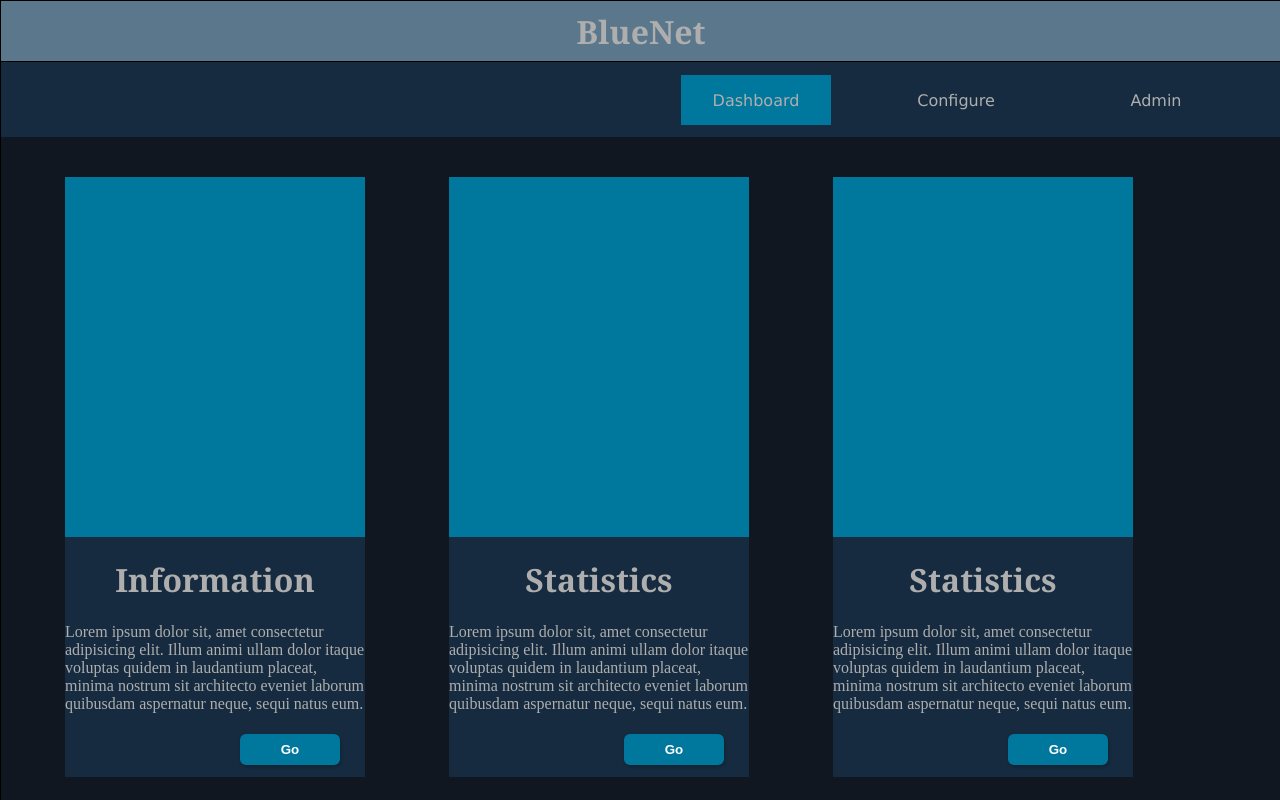
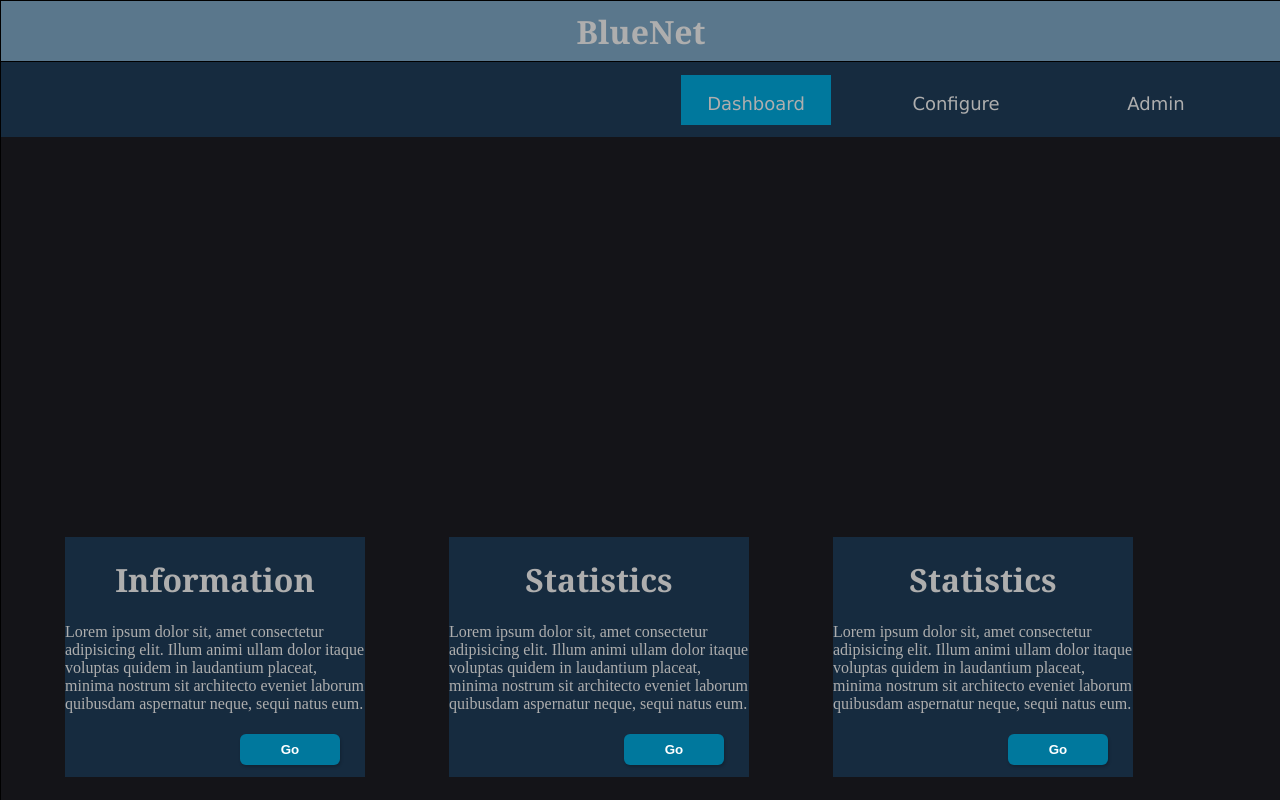
Before and after one commit to edunbar2/EarthNet, a Svelte app: page / in a window 1280 px wide. Shown: the top 800 px of the page. Built offline with nearby package versions, Linux system fonts and the light colour scheme.

Commit message:
Updated colors using final color pallete.

```diff
--- a/src/App.svelte
+++ b/src/App.svelte
@@ -39,14 +39,14 @@
   main{
     display: flex;
     flex-direction: column;
-    background-color: #111720;
+    background-color: #141418;
     height: 100%;
     width:100%;
     border: solid 1px black;
 
   }
 .body{
-  background-color: #6B7361;
+  background-color: #141418;
   width: 100%;
 }
 </style>
--- a/src/Components/Configuration.svelte
+++ b/src/Components/Configuration.svelte
@@ -522,7 +522,7 @@ button{
     align-self: center;
     background-color: #162B3F;
     border: none;
-    caret-color: #00789D;
+    caret-color: white;
     cursor: pointer;
     color: white;
 }
--- a/src/Components/Navbar.svelte
+++ b/src/Components/Navbar.svelte
@@ -51,7 +51,7 @@ const  handleTabClick = (tab) => {
     height: 50px;
     pointer-events: auto;
     font-family: Verdana, Geneva, Tahoma, sans-serif;
-    font-size: 18;
+    font-size: 18px;
 }
 
 .highlighted{
--- a/src/Components/Parts/card.svelte
+++ b/src/Components/Parts/card.svelte
@@ -36,7 +36,7 @@ export let image_src = ''
     }
 
     .highlight{
-        background-color: #00789D;
+        background-color: #141418;
     }
 
     .image{
```
